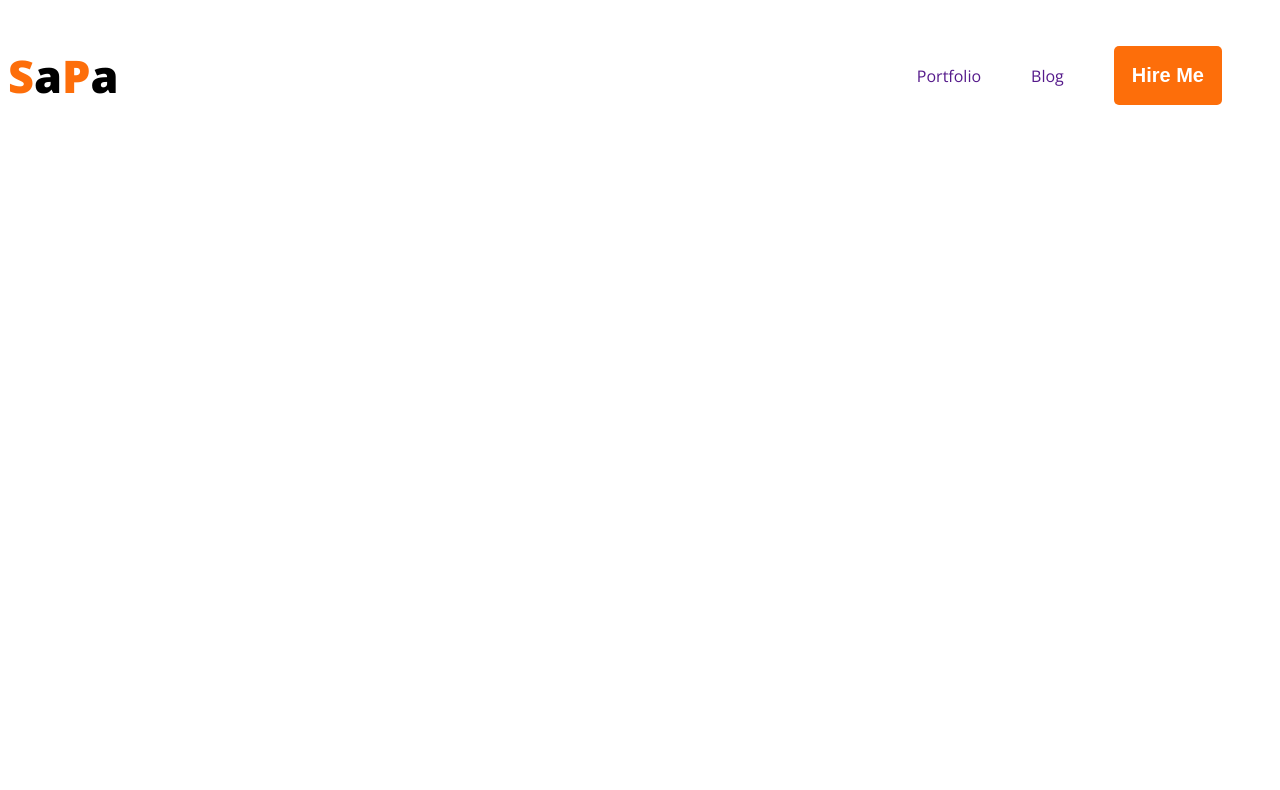
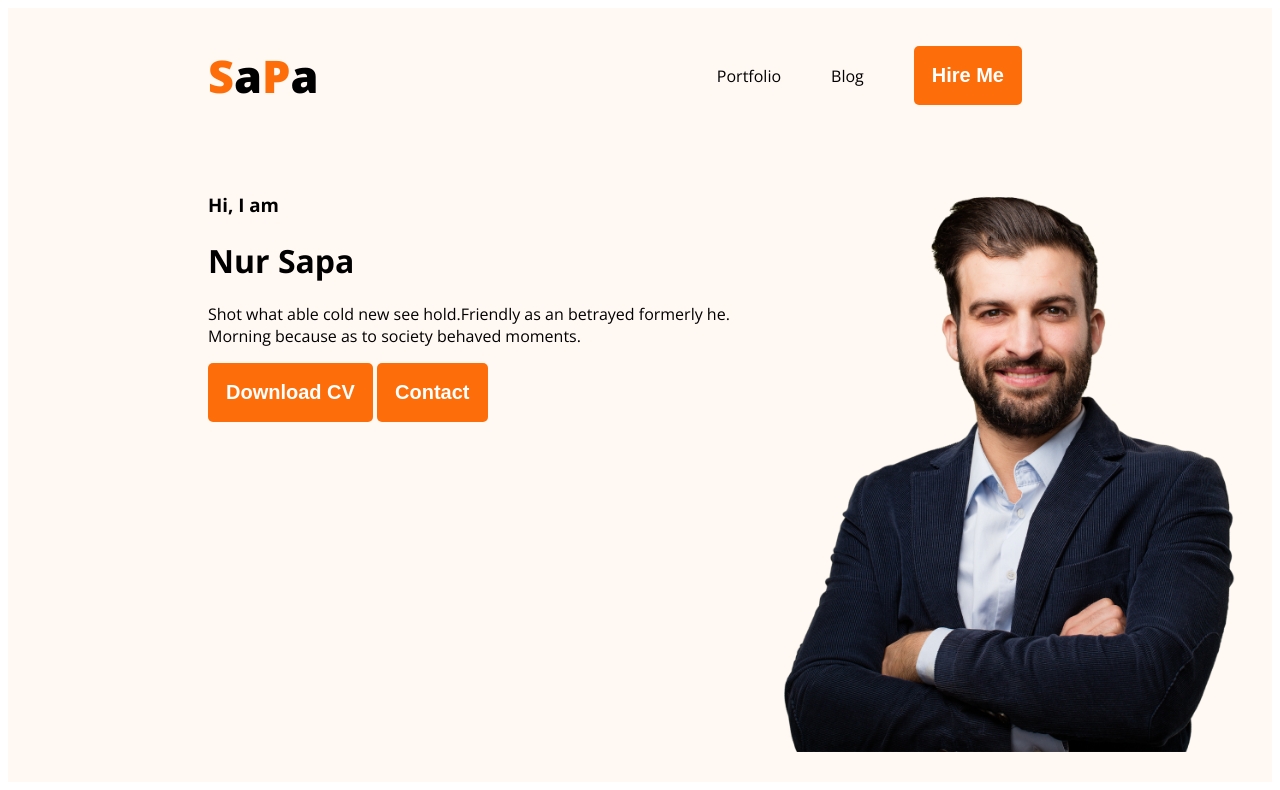
Before and after one commit to SaPa36/developer-portfolio, a plain HTML site: page index.html in a window 1280 px wide. Drawn offline with nearby package versions, Linux system fonts and the light colour scheme.

Commit message:
Added Picture

```diff
--- a/index.html
+++ b/index.html
@@ -10,9 +10,7 @@
     <link rel="stylesheet" href="styles/portfolio.css">
 </head>
 <body>
-    <header></header>
-    <main>
-
+    <header class="header">
         <nav>
             <h2 class="nav-title"><span class="txt-primary">S</span>a<span class="txt-primary">P</span>a</h2>
             <ul>
@@ -21,7 +19,22 @@
                 <li><button class="txt-button">Hire Me</button></li>
             </ul>
         </nav>
+
+        <div class="banner">
+            <div>
+                <h3 class="banner-greeting">Hi, I  am</h3>
+                <h1 class="banner-title">Nur Sapa</h1>
+                <p>Shot what able cold new see hold.Friendly as an betrayed formerly he. Morning because as to society behaved moments.
+                </p>
+                <button class="txt-button">Download CV</button>
+                <button class="txt-button">Contact</button>
+            </div>
+            <img class="profile-pic" src="images/hardy.png" alt="">
+        </div>
+
     </main>
+    </header>
+    <main></main>
     <footer></footer>
 </body>
 </html>
--- a/styles/portfolio.css
+++ b/styles/portfolio.css
@@ -32,6 +32,7 @@ nav {
     display: flex;
     justify-content: space-between;
     align-items: center;
+    margin: 0 200px;
 
 }
 
@@ -47,4 +48,19 @@ nav li {
 
 nav a {
     text-decoration: none;
+    color: black;
 }
+
+.header {
+    background: rgb(255, 248, 243);
+}
+
+.banner {
+    padding: 30px 30px 30px 200px;
+    display: flex;
+
+}
+
+.banner .profile-pic {
+    width: 500px;
+}
```
Also changed, not shown: images/sapa.jpg (added).
